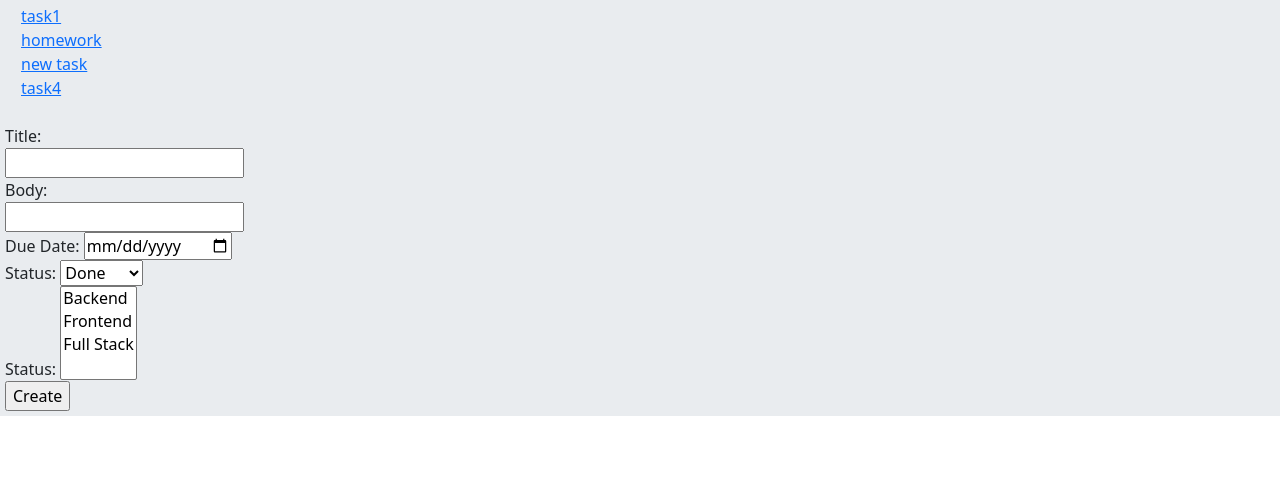
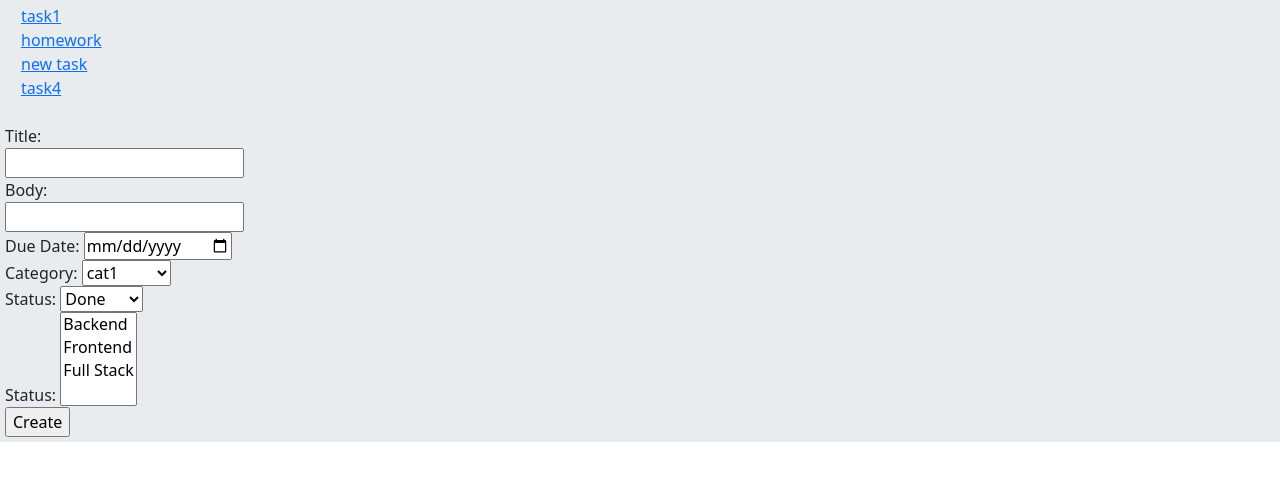
Before and after one commit to mohammadali127/CW20_Generic_Views, a Django app: page /tasks/ in a window 1280 px wide. Shown: the part 119-600 px from the top of the page. Run offline with Django 4.2, Linux system fonts and the light colour scheme; data comes from the database, SQL or seed files in the repository.

Commit message:
feat:category form completed.

```diff
--- a/tasks/views.py
+++ b/tasks/views.py
@@ -23,7 +23,8 @@ def view_all_emergency_tasks(request):
 
 def view_all_tasks(request):
     tasks = Task.objects.all()
-    return render(request, 'view_all_tasks.html', {'tasks':tasks})
+    categories = Category.objects.all()
+    return render(request, 'view_all_tasks.html', {'tasks':tasks, 'categories':categories})
 
 def view_individual_task(request, task_id):
     task = Task.objects.get(id=task_id)
--- a/templates/view_all_tasks.html
+++ b/templates/view_all_tasks.html
@@ -17,6 +17,12 @@
   <input type="text" id="id1" name="body"><br>
     <label for="id3">Due Date:</label>
   <input type="date" id="id3" name="due_date"><br>
+    <label for="id6">Category:</label>
+  <select id="id6" name="category">
+      {% for category in categories %}
+      <option value={{category}}>{{category}}</option>
+      {% endfor %}
+      </select><br>
 <label for="id4">Status:</label>
   <select id="id4" name="status">
     <option value=1>Done</option>
```
